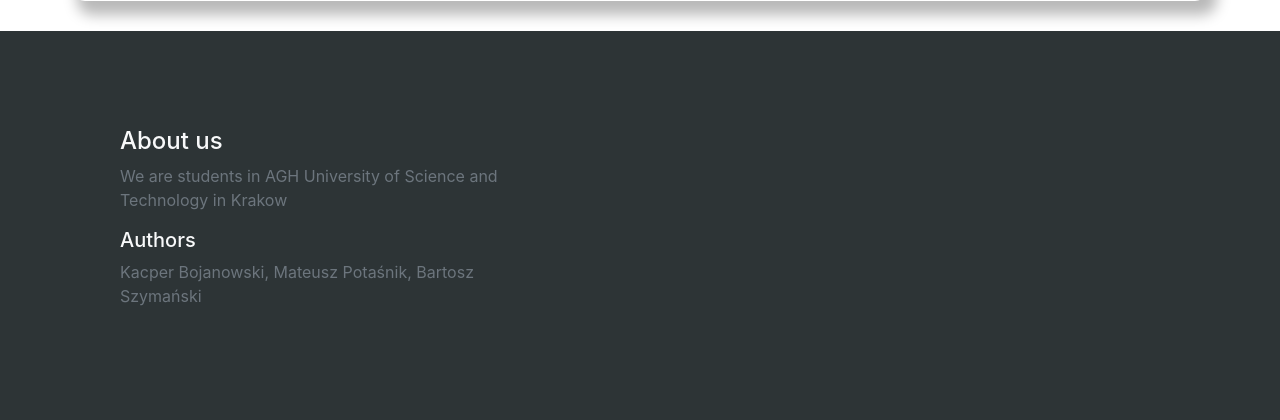
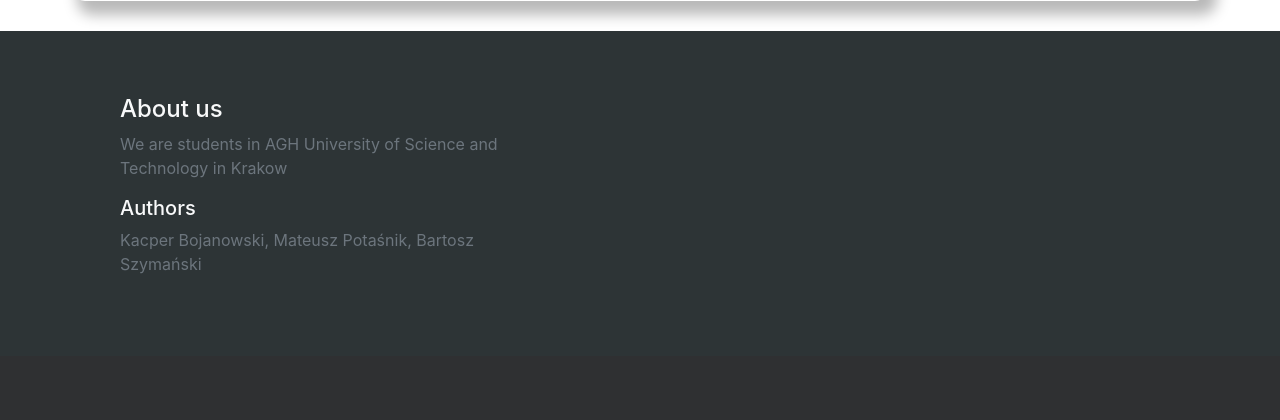
Before and after one commit to kcbojanowski/CurrencyExchangeSystem, a Flask app: page /table in a window 1280 px wide. Shown: the part 679-1099 px from the top of the page. After the commit the page ends 953 px from the top, so only its background shows below. Run offline with Flask 2, Linux system fonts and the light colour scheme; data that the repository does not hold is empty; some libraries are stand-ins or nearby versions; some web fonts are replaced.

Commit message:
fajrant 5.0

```diff
--- a/stronka/static/css/profile.css
+++ b/stronka/static/css/profile.css
@@ -147,6 +147,7 @@
 
 .rightside .business {
 	margin-top: 50px;
+	margin-left: 50px;
 }
 
 .business .bus-buttons {
--- a/stronka/static/css/style.css
+++ b/stronka/static/css/style.css
@@ -82,6 +82,7 @@ header .container .col-md-7 h1 {
 header .container .col-md-7 p {
   padding: 1vmin 5vmin;
 }
+
 
 .title_cover .title_text {
   width: 100%;
@@ -286,7 +287,7 @@ header .container .col-md-7 p {
 footer {
   background: #2d3436;
     overflow-x: hidden;
-  padding: 12vmin 15vmin;
+  padding: 8vmin 15vmin;
 }
 
 footer input {
--- a/stronka/templates/index.html
+++ b/stronka/templates/index.html
@@ -124,6 +124,7 @@
             <div class="row">
                 <div class="col-md-12 col-sm-12">
                     <h1>Graphs</h1>
+                    <p>Review market history and analyze rate trends</p>
                 </div>
             </div>
             <div id="chartdiv_index"><test/></div>
```
Also changed, not shown: Quick_view/ZC_converter.png (added), Quick_view/ZC_graph.png (added), Quick_view/ZC_home.png (added), Quick_view/ZC_profile.png (added), stronka/WWWW.db.
